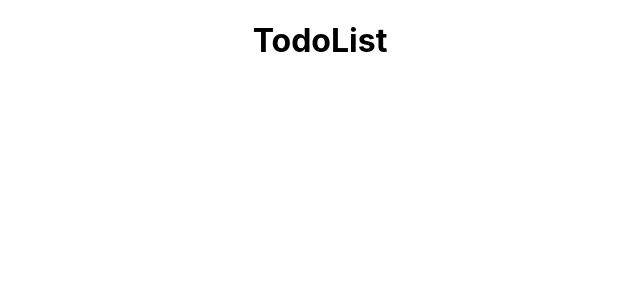
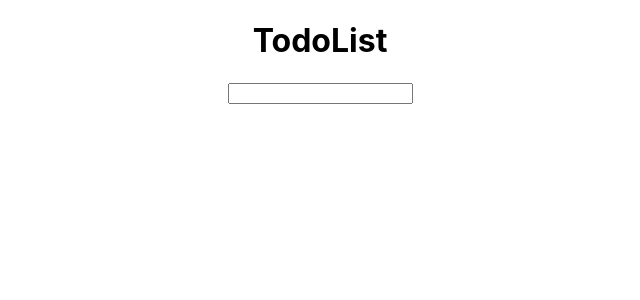
Before and after one commit to andros3c/TodoList, a React (Create React App) app: page / in a window 1280 px wide. Shown: the top 300 px of the page, without its empty margins (320-960 px from the left). Built offline with nearby package versions, Linux system fonts and the light colour scheme.

Commit message:
add input new list to local storage

```diff
--- a/src/Todolist.js
+++ b/src/Todolist.js
@@ -2,7 +2,7 @@ import * as React from 'react';
 
 
 function useLocalStorage(name,initialValue){
-    const[value,setValue] = React.useState(window.localStorage.getItem(name)??initialValue)
+    const[value,setValue] = React.useState(JSON.parse(window.localStorage.getItem(name))??initialValue)
 
     const stringifiedValue= JSON.stringify(value)
     React.useEffect(()=>{
@@ -12,15 +12,38 @@ function useLocalStorage(name,initialValue){
     return[value,setValue]
 }
 
+function Todo(){
+
+}
+
+
 
 export default function TodoList(){
 
 
+const [value,setValue]=React.useState("")
+const [local,setLocal]=useLocalStorage("todoList",{"todo":[],})
 
 
+function HandleSubmit(e){
+    e.preventDefault()
+    if (value){
+
+        setLocal({
+            ...local,
+            todo:[...local.todo,value,],
+        })
+        setValue("")
+    }
+}
     return(
         <div>
+            <form onSubmit={HandleSubmit}>
             <h1>TodoList</h1>
+            <input value={value} onChange={(e)=>setValue(e.target.value)}></input>
+            </form>
+
+            <Todo/>
         </div>
     )
 }
```
